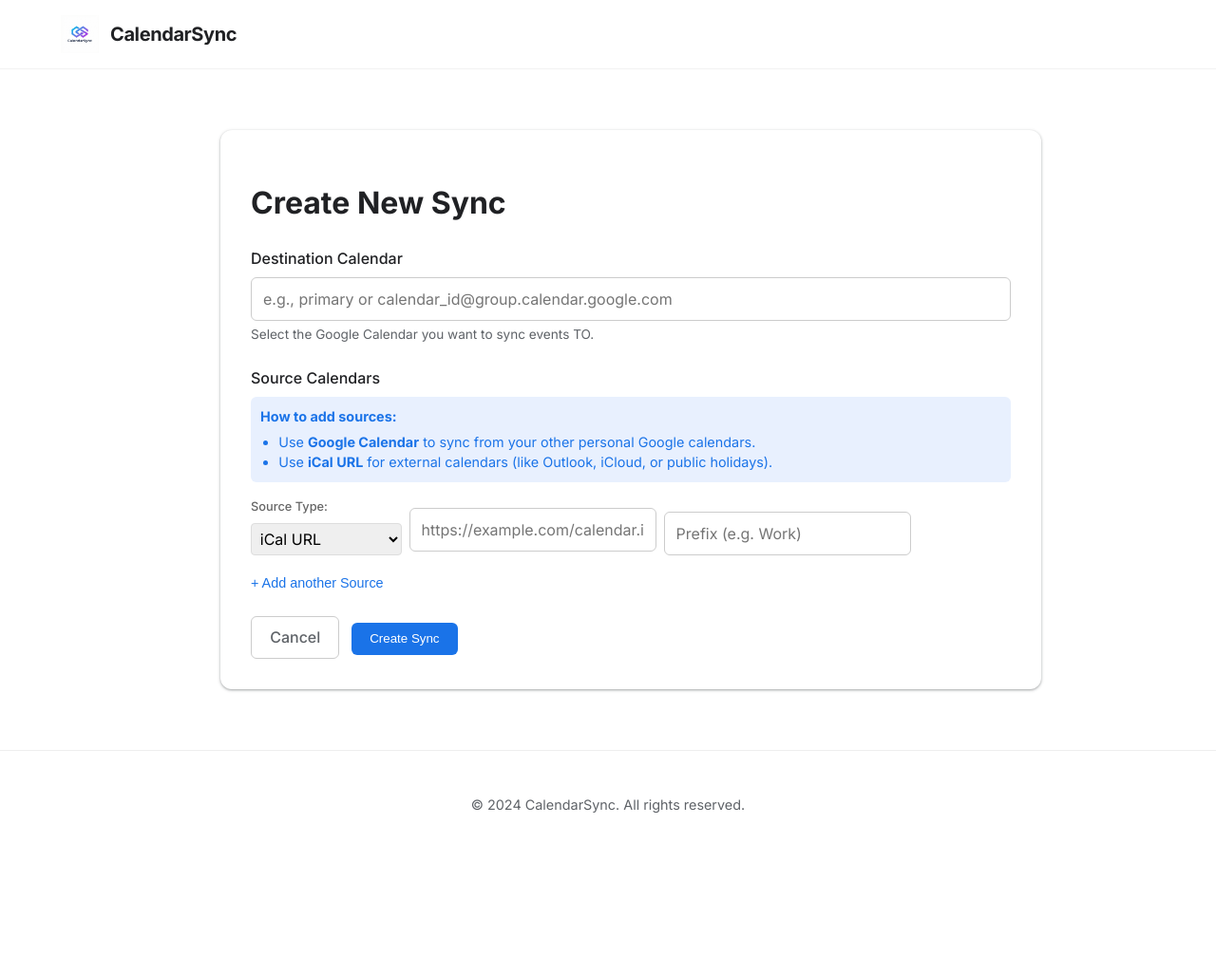
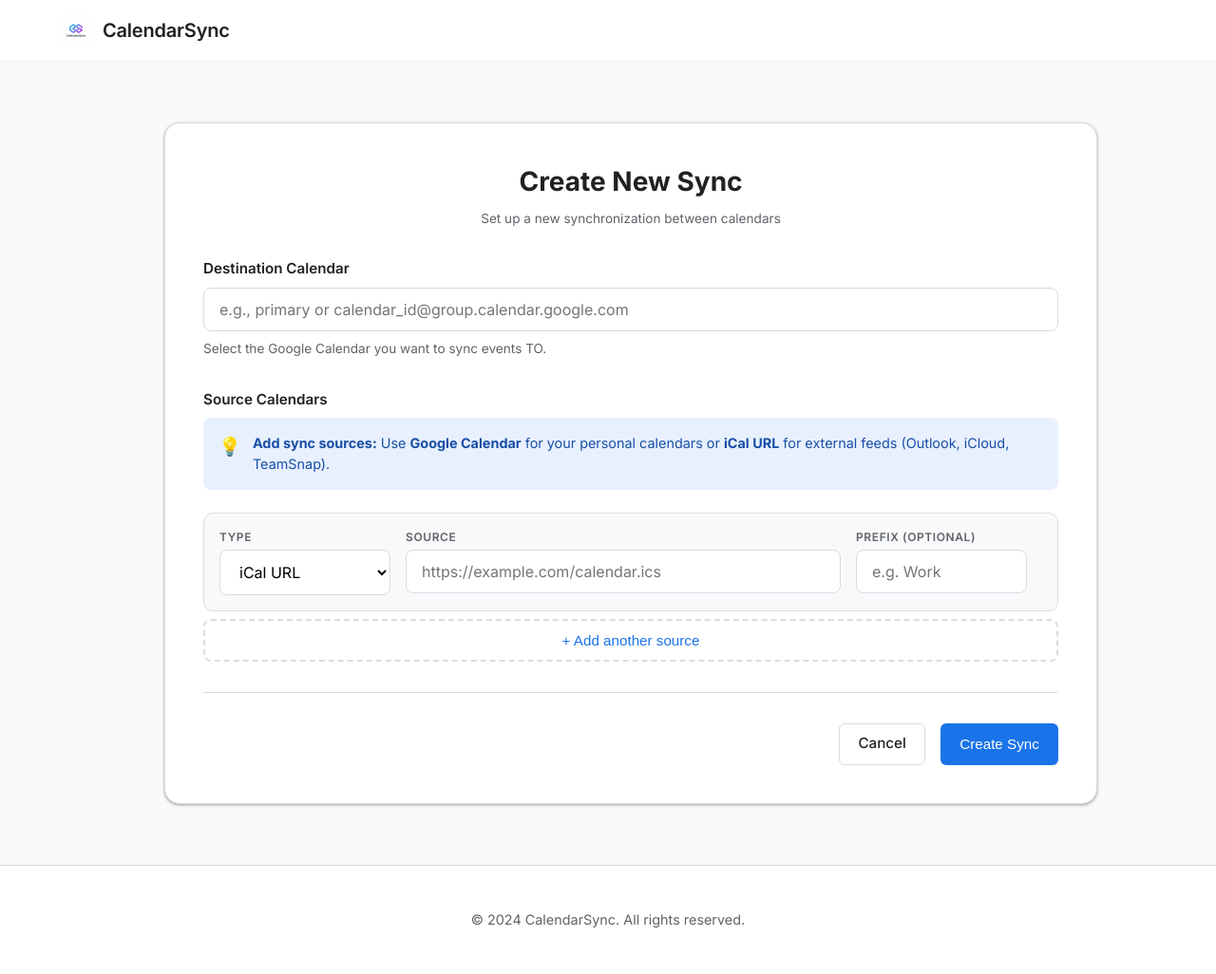
Before and after one commit to billnapier/calendarsync, a Flask app: template app/templates/create_sync.html in a window 1280 px wide; the page is wider, and only the part inside the window is pictured. Shown: that part at 95% size. Before the commit the page ends 857 px from the top of that part, so only its background shows below. Run offline with Flask 3, Linux system fonts and the light colour scheme; the template is opened without the code that fills it, so the values that code supplies are empty; parts of the project's set-up code (start-up, migrations or seed data) failed here and were passed over.

Commit message:
feat: Redesign edit/create sync pages with modern grid layout

```diff
--- a/app/static/style.css
+++ b/app/static/style.css
@@ -5,9 +5,11 @@
     --text-light: #5f6368;
     --bg-light: #f8f9fa;
     --white: #ffffff;
+    --border-color: #dadce0;
+    --success-color: #1e8e3e;
+    --danger-color: #d93025;
     --shadow-sm: 0 1px 2px 0 rgba(60, 64, 67, 0.3), 0 1px 3px 1px rgba(60, 64, 67, 0.15);
     --shadow-md: 0 4px 6px -1px rgba(0, 0, 0, 0.1), 0 2px 4px -1px rgba(0, 0, 0, 0.06);
-    --border-color-light: #eee;
     --font-stack: 'Inter', -apple-system, BlinkMacSystemFont, "Segoe UI", Roboto, Helvetica, Arial, sans-serif;
 }
 
@@ -16,7 +18,7 @@ body {
     margin: 0;
     padding: 0;
     color: var(--text-dark);
-    background-color: var(--white);
+    background-color: var(--bg-light);
     line-height: 1.5;
     display: flex;
     flex-direction: column;
@@ -46,14 +48,14 @@ body {
 }
 
 .logo-img {
-    height: 40px;
+    height: 32px;
     width: auto;
 }
 
 .logo-text {
     font-size: 1.25rem;
-    font-weight: 700;
-    letter-spacing: -0.02em;
+    font-weight: 600;
+    letter-spacing: -0.01em;
 }
 
 /* Hero Section */
@@ -111,7 +113,7 @@ body {
 /* Features Section */
 .features-section {
     padding: 4rem 5%;
-    background-color: var(--bg-light);
+    background-color: var(--white);
 }
 
 .features-grid {
@@ -123,10 +125,10 @@ body {
 }
 
 .feature-card {
-    background: var(--white);
+    background: var(--bg-light);
     padding: 2rem;
     border-radius: 12px;
-    box-shadow: var(--shadow-sm);
+    border: 1px solid var(--border-color);
     transition: transform 0.2s, box-shadow 0.2s;
 }
 
@@ -151,23 +153,18 @@ body {
     color: var(--text-light);
 }
 
-/* Auth Buttons */
-.auth-wrapper {
-    margin-top: 2rem;
-}
-
 /* Footer */
 footer {
     margin-top: auto;
     padding: 2rem 5%;
     text-align: center;
     color: var(--text-light);
-    color: var(--text-light);
     font-size: 0.9rem;
-    border-top: 1px solid var(--border-color-light);
+    border-top: 1px solid var(--border-color);
+    background-color: var(--white);
 }
 
-/* Dashboard Styles (retained/updated) */
+/* Dashboard Styles */
 .user-menu {
     display: flex;
     align-items: center;
@@ -190,156 +187,250 @@ footer {
     font-weight: 500;
     text-decoration: none;
     cursor: pointer;
-    transition: background 0.2s;
+    transition: all 0.2s;
+    font-size: 0.95rem;
+    border: 1px solid transparent;
 }
 
 .btn-primary {
     background-color: var(--primary-color);
     color: white;
-    border: none;
 }
 
 .btn-primary:hover {
     background-color: var(--primary-hover);
+    box-shadow: 0 1px 3px rgba(0, 0, 0, 0.1);
 }
 
 .btn-outline {
     background-color: transparent;
     color: var(--primary-color);
-    border: 1px solid var(--primary-color);
+    border-color: var(--primary-color);
 }
 
 .btn-outline:hover {
     background-color: rgba(26, 115, 232, 0.05);
 }
 
-/* Responsive */
-@media (max-width: 900px) {
-    .hero-section {
-        grid-template-columns: 1fr;
-        text-align: center;
-        padding-top: 3rem;
-    }
-
-    .hero-content {
-        margin: 0 auto;
-    }
-
-    .hero-headline {
-        font-size: 2.5rem;
-    }
+.btn-secondary {
+    background-color: white;
+    color: var(--text-dark);
+    border-color: var(--border-color);
 }
 
-/* Form & Card Styles (Migrated from templates) */
+.btn-secondary:hover {
+    background-color: var(--bg-light);
+    border-color: #ccc;
+}
+
+.btn-danger {
+    background-color: white;
+    color: var(--danger-color);
+    border-color: var(--border-color);
+    padding: 0.5rem 0.8rem;
+}
+
+.btn-danger:hover {
+    background-color: #fce8e6;
+    border-color: #f5c6cb;
+}
+
+/* Form & Card Styles */
 .form-card {
     background: var(--white);
-    padding: 2rem;
-    border-radius: 12px;
+    padding: 2.5rem;
+    border-radius: 16px;
     box-shadow: var(--shadow-sm);
     width: 100%;
-    max-width: 800px;
+    max-width: 900px;
     margin: 2rem auto;
+    border: 1px solid var(--border-color);
+}
+
+.form-header-group {
+    margin-bottom: 2rem;
+    text-align: center;
+}
+
+.form-card h1 {
+    font-size: 1.75rem;
+    margin: 0 0 0.5rem 0;
+    color: var(--text-dark);
 }
 
 .form-group {
-    margin-bottom: 1.5rem;
+    margin-bottom: 2rem;
 }
 
 label {
     display: block;
     margin-bottom: 0.5rem;
-    font-weight: 500;
+    font-weight: 600;
+    font-size: 0.95rem;
+    color: var(--text-dark);
 }
 
 input[type="text"],
 select {
     width: 100%;
-    padding: 0.75rem;
-    border: 1px solid #ccc;
-    border-radius: 6px;
+    padding: 0.75rem 1rem;
+    border: 1px solid var(--border-color);
+    border-radius: 8px;
     font-size: 1rem;
     box-sizing: border-box;
     font-family: inherit;
-    transition: border-color 0.2s;
+    transition: border-color 0.2s, box-shadow 0.2s;
+    background-color: var(--white);
 }
 
 input[type="text"]:focus,
 select:focus {
     outline: none;
     border-color: var(--primary-color);
+    box-shadow: 0 0 0 3px rgba(26, 115, 232, 0.1);
 }
 
-.helper-text {
+.form-hint {
     font-size: 0.85rem;
     color: var(--text-light);
-    margin-top: 0.25rem;
+    margin-top: 0.5rem;
 }
 
-.btn-secondary {
-    background-color: transparent;
-    color: var(--text-light);
-    border: 1px solid #ccc;
-    margin-right: 0.5rem;
-    display: inline-flex;
-    align-items: center;
-    justify-content: center;
-    padding: 0.6rem 1.2rem;
-    border-radius: 6px;
-    font-weight: 500;
-    text-decoration: none;
-    cursor: pointer;
-    transition: background 0.2s;
+.info-box {
+    background: #e8f0fe;
+    padding: 1rem;
+    border-radius: 8px;
+    margin-bottom: 1.5rem;
+    font-size: 0.9rem;
+    color: #174ea6;
+    display: flex;
+    gap: 0.75rem;
+    align-items: flex-start;
 }
 
-.btn-secondary:hover {
-    background-color: #f1f1f1;
+.info-box-icon {
+    font-size: 1.2rem;
 }
 
-.btn-danger {
-    background-color: #dc3545;
-    color: white;
-    padding: 0.5rem 1rem;
-    font-size: 0.9rem;
-    border: none;
-    border-radius: 6px;
-    cursor: pointer;
-    transition: background 0.2s;
-}
-
-.btn-danger:hover {
-    background-color: #c82333;
+/* Source Entry Grid */
+.source-list {
+    display: flex;
+    flex-direction: column;
+    gap: 1rem;
 }
 
 .ical-entry {
-    display: flex;
-    gap: 0.5rem;
-    margin-bottom: 0.5rem;
-    align-items: center;
+    background-color: var(--bg-light);
+    border: 1px solid var(--border-color);
+    border-radius: 10px;
+    padding: 1rem;
+    display: grid;
+    grid-template-columns: 180px 1fr 180px auto;
+    gap: 1rem;
+    align-items: start;
+    transition: border-color 0.2s;
+    position: relative;
 }
 
-.ical-entry input[name="source_urls"] {
-    flex: 3;
+.ical-entry:hover {
+    border-color: #ccc;
 }
 
-.ical-entry input[name="source_prefixes"] {
-    flex: 1;
+/* Source Type Select (First Column) */
+.source-type-group {
+    display: flex;
+    flex-direction: column;
 }
 
+.field-label {
+    font-size: 0.75rem;
+    text-transform: uppercase;
+    letter-spacing: 0.05em;
+    color: var(--text-light);
+    font-weight: 600;
+    margin-bottom: 0.25rem;
+}
+
+/* Input Fields (Second Column) */
+.source-input-group {
+    display: flex;
+    flex-direction: column;
+    width: 100%;
+}
+
+.source-input-group .input-row {
+    width: 100%;
+}
+
+/* Prefix (Third Column) */
+.source-prefix-group {
+    display: flex;
+    flex-direction: column;
+}
+
+/* Actions (Fourth Column) */
+.source-actions {
+    display: flex;
+    align-items: center;
+    height: 100%;
+    padding-top: 1.25rem;
+    /* Align with inputs */
+}
+
+/* Add Button */
 .add-btn {
+    display: inline-flex;
+    align-items: center;
+    gap: 0.5rem;
     background: none;
-    border: none;
+    border: 2px dashed var(--border-color);
     color: var(--primary-color);
     cursor: pointer;
-    padding: 0;
-    font-size: 0.9rem;
+    padding: 0.75rem;
+    font-size: 0.95rem;
     font-weight: 500;
+    width: 100%;
+    border-radius: 8px;
+    justify-content: center;
+    transition: all 0.2s;
+    margin-top: 0.5rem;
 }
 
 .add-btn:hover {
-    text-decoration: underline;
+    border-color: var(--primary-color);
+    background-color: rgba(26, 115, 232, 0.05);
+    text-decoration: none;
 }
 
-/* Utility to center text if needed */
-.text-center {
-    text-align: center;
+/* Action Buttons Footer */
+.form-actions {
+    display: flex;
+    justify-content: flex-end;
+    gap: 1rem;
+    margin-top: 2rem;
+    padding-top: 2rem;
+    border-top: 1px solid var(--border-color);
 }
+
+/* Utilities */
+.hidden {
+    display: none !important;
+}
+
+/* Responsive */
+@media (max-width: 900px) {
+    .ical-entry {
+        grid-template-columns: 1fr;
+        gap: 1rem;
+        padding: 1.25rem;
+    }
+
+    .source-actions {
+        padding-top: 0;
+        justify-content: flex-end;
+    }
+
+    .form-card {
+        padding: 1.5rem;
+    }
+}
--- a/app/templates/create_sync.html
+++ b/app/templates/create_sync.html
@@ -19,24 +19,30 @@
             {% if user %}
             <span>{{ user.name }}</span>
             <img src="{{ user.picture }}" alt="Profile" style="width: 32px; height: 32px; border-radius: 50%;">
-            <a href="/logout" class="btn btn-outline">Sign Out</a>
+            <a href="/logout" class="btn btn-outline btn-sm">Sign Out</a>
             {% endif %}
         </div>
     </header>
 
     <main class="dashboard-container">
         <div class="form-card">
+            <div class="form-header-group">
                 <h1>Create New Sync</h1>
+                <p class="form-hint">Set up a new synchronization between calendars</p>
+            </div>
+
             <form action="/create_sync" method="POST">
                 <input type="hidden" name="csrf_token" value="{{ csrf_token }}">
+
+                <!-- Destination Section -->
                 <div class="form-group">
                     <label for="destination_calendar_id">Destination Calendar</label>
                     {% if calendars %}
                     <select id="destination_calendar_id" name="destination_calendar_id" required>
-                        <option value="" disabled {% if not calendars|selectattr("summary", "equalto" , "Family" )|list
-                            %}selected{% endif %}>Select a calendar</option>
+                        <option value="" disabled selected>Select a calendar</option>
                         {% for cal in calendars %}
-                        <option value="{{ cal.id }}" {% if cal.summary=='Family' %}selected{% endif %}>{{ cal.summary }}
+                        <option value="{{ cal.id }}" {% if cal.summary=='Family' %}selected{% endif %}>
+                            {{ cal.summary }}
                         </option>
                         {% endfor %}
                     </select>
@@ -45,70 +51,84 @@
                     <input type="text" id="destination_calendar_id" name="destination_calendar_id"
                         placeholder="e.g., primary or calendar_id@group.calendar.google.com" required>
                     {% endif %}
-                    <div class="helper-text">Select the Google Calendar you want to sync events TO.</div>
+                    <div class="form-hint">Select the Google Calendar you want to sync events TO.</div>
                 </div>
 
+                <!-- Sources Section -->
                 <div class="form-group">
                     <label>Source Calendars</label>
-                    <div class="info-box"
-                        style="background: #e8f0fe; padding: 10px; border-radius: 6px; margin-bottom: 1rem; font-size: 0.9rem; color: #1a73e8;">
-                        <p style="margin: 0;"><strong>How to add sources:</strong></p>
-                        <ul style="margin: 5px 0 0 1.2rem; padding: 0;">
-                            <li>Use <strong>Google Calendar</strong> to sync from your other personal Google calendars.
-                            </li>
-                            <li>Use <strong>iCal URL</strong> for external calendars (like Outlook, iCloud, or public
-                                holidays).</li>
-                        </ul>
+                    <div class="info-box">
+                        <div class="info-box-icon">💡</div>
+                        <div>
+                            <strong>Add sync sources:</strong> Use <strong>Google Calendar</strong> for your personal
+                            calendars or <strong>iCal URL</strong> for external feeds (Outlook, iCloud, TeamSnap).
+                        </div>
                     </div>
 
-                    <div id="ical-container">
+                    <div id="ical-container" class="source-list">
                         <!-- Initial empty state or default row -->
                         <div class="ical-entry">
                             <input type="hidden" name="source_types" value="ical">
                             <input type="hidden" name="source_ids" value="">
 
-                            <div class="source-type-select" style="margin-bottom: 0.5rem;">
-                                <label style="font-size: 0.8rem; color: #666; margin-right: 0.5rem;">Source
-                                    Type:</label>
-                                <select onchange="changeSourceType(this)"
-                                    style="padding: 0.3rem; border-radius: 4px; border: 1px solid #ddd;">
+                            <!-- Type Selection -->
+                            <div class="source-type-group">
+                                <span class="field-label">Type</span>
+                                <select onchange="changeSourceType(this)">
                                     <option value="ical">iCal URL</option>
-                                    <option value="google">Google Calendar</option>
+                                    <option value="google">Google Cal</option>
                                 </select>
                             </div>
 
-                            <div class="input-row google-input" style="display: none;">
+                            <!-- Source Input -->
+                            <div class="source-input-group">
+                                <span class="field-label">Source</span>
+
+                                <!-- Google Input -->
+                                <div class="input-row google-input hidden">
                                     {% if calendars %}
-                                <select name="source_ids_visible" onchange="updateHiddenId(this)"
-                                    style="width: 100%; padding: 0.6rem; border: 1px solid #dfe1e5; border-radius: 6px;">
-                                    <option value="" disabled selected>Select a Google Calendar source</option>
+                                    <select name="source_ids_visible" onchange="updateHiddenId(this)">
+                                        <option value="" disabled selected>Select Calendar</option>
                                         {% for cal in calendars %}
                                         <option value="{{ cal.id }}">{{ cal.summary }}</option>
                                         {% endfor %}
                                     </select>
                                     {% else %}
-                                <p style="color: #666; font-size: 0.9rem;">No Google Calendars found. <a href="/login"
+                                    <p class="form-hint">No Google Calendars found. <a href="/login"
                                             style="color: var(--primary-color);">Refresh?</a></p>
                                     {% endif %}
                                 </div>
 
+                                <!-- iCal Input -->
                                 <div class="input-row ical-input">
                                     <input type="text" name="source_urls" placeholder="https://example.com/calendar.ics"
                                         aria-label="Source Calendar URL">
                                 </div>
+                            </div>
 
-                            <div style="margin-top: 0.5rem; display: flex; gap: 0.5rem;">
-                                <input type="text" name="source_prefixes" placeholder="Prefix (e.g. Work)"
-                                    aria-label="Source Event Prefix" style="flex: 1;">
+                            <!-- Prefix Input -->
+                            <div class="source-prefix-group">
+                                <span class="field-label">Prefix (Optional)</span>
+                                <input type="text" name="source_prefixes" placeholder="e.g. Work"
+                                    aria-label="Source Event Prefix">
+                            </div>
+
+                            <!-- Actions -->
+                            <div class="source-actions">
                                 <button type="button" class="btn btn-danger" onclick="removeEntry(this)"
-                                    style="visibility: hidden;">Remove</button>
+                                    style="display: none;">
+                                    Remove
+                                </button>
                             </div>
                         </div>
                     </div>
-                    <button type="button" class="add-btn" onclick="addSourceInput()">+ Add another Source</button>
+
+                    <button type="button" class="add-btn" onclick="addSourceInput()">
+                        + Add another source
+                    </button>
                 </div>
 
-                <div class="buttons">
+                <div class="form-actions">
                     <a href="/" class="btn btn-secondary">Cancel</a>
                     <button type="submit" class="btn btn-primary">Create Sync</button>
                 </div>
@@ -122,30 +142,30 @@
 
     <!-- Template for new rows -->
     <template id="source-entry-template">
-        <div class="ical-entry" style="margin-top: 1.5rem; padding-top: 1.5rem; border-top: 1px solid #eee;">
+        <div class="ical-entry">
             <input type="hidden" name="source_types" value="ical">
             <input type="hidden" name="source_ids" value="">
 
-            <div class="source-type-select" style="margin-bottom: 0.5rem;">
-                <label style="font-size: 0.8rem; color: #666; margin-right: 0.5rem;">Source Type:</label>
-                <select onchange="changeSourceType(this)"
-                    style="padding: 0.3rem; border-radius: 4px; border: 1px solid #ddd;">
+            <div class="source-type-group">
+                <span class="field-label">Type</span>
+                <select onchange="changeSourceType(this)">
                     <option value="ical">iCal URL</option>
-                    <option value="google">Google Calendar</option>
+                    <option value="google">Google Cal</option>
                 </select>
             </div>
 
-            <div class="input-row google-input" style="display: none;">
+            <div class="source-input-group">
+                <span class="field-label">Source</span>
+                <div class="input-row google-input hidden">
                     {% if calendars %}
-                <select name="source_ids_visible" onchange="updateHiddenId(this)"
-                    style="width: 100%; padding: 0.6rem; border: 1px solid #dfe1e5; border-radius: 6px;">
-                    <option value="" disabled selected>Select a Google Calendar source</option>
+                    <select name="source_ids_visible" onchange="updateHiddenId(this)">
+                        <option value="" disabled selected>Select Calendar</option>
                         {% for cal in calendars %}
                         <option value="{{ cal.id }}">{{ cal.summary }}</option>
                         {% endfor %}
                     </select>
                     {% else %}
-                <p style="color: #666; font-size: 0.9rem;">No Google Calendars found.</p>
+                    <p class="form-hint">No Google Calendars available.</p>
                     {% endif %}
                 </div>
 
@@ -153,10 +173,14 @@
                     <input type="text" name="source_urls" placeholder="https://example.com/calendar.ics"
                         aria-label="Source Calendar URL">
                 </div>
+            </div>
 
-            <div style="margin-top: 0.5rem; display: flex; gap: 0.5rem;">
-                <input type="text" name="source_prefixes" placeholder="Prefix (e.g. Work)"
-                    aria-label="Source Event Prefix" style="flex: 1;">
+            <div class="source-prefix-group">
+                <span class="field-label">Prefix (Optional)</span>
+                <input type="text" name="source_prefixes" placeholder="e.g. Work" aria-label="Source Event Prefix">
+            </div>
+
+            <div class="source-actions">
                 <button type="button" class="btn btn-danger" onclick="removeEntry(this)">Remove</button>
             </div>
         </div>
@@ -173,18 +197,20 @@
 
         function removeEntry(btn) {
             const entry = btn.closest('.ical-entry');
+            if (document.querySelectorAll('.ical-entry').length > 1) {
                 entry.remove();
                 updateRemoveButtons();
+            }
         }
 
         function updateRemoveButtons() {
             const entries = document.querySelectorAll('.ical-entry');
-            entries.forEach((entry, index) => {
+            entries.forEach((entry) => {
                 const btn = entry.querySelector('.btn-danger');
                 if (entries.length === 1) {
-                    btn.style.visibility = 'hidden';
+                    btn.style.display = 'none';
                 } else {
-                    btn.style.visibility = 'visible';
+                    btn.style.display = 'inline-flex';
                 }
             });
         }
@@ -200,17 +226,15 @@
             typeInput.value = select.value;
 
             if (select.value === 'google') {
-                googleInput.style.display = 'block';
-                icalInput.style.display = 'none';
-                // Clear URL input so it submits empty
+                googleInput.classList.remove('hidden');
+                icalInput.classList.add('hidden');
                 urlInput.value = '';
-                // Enable/Disable requirements if needed
             } else {
-                googleInput.style.display = 'none';
-                icalInput.style.display = 'block';
-                // Clear ID input
+                googleInput.classList.add('hidden');
+                icalInput.classList.remove('hidden');
                 idInput.value = '';
-                entry.querySelector('select[name="source_ids_visible"]').value = "";
+                const visibleSelect = entry.querySelector('select[name="source_ids_visible"]');
+                if (visibleSelect) visibleSelect.value = "";
             }
         }
 
```
Also changed, not shown: app/templates/edit_sync.html (+101 -72 lines). Lines whose indentation alone changed are shown as unchanged.
